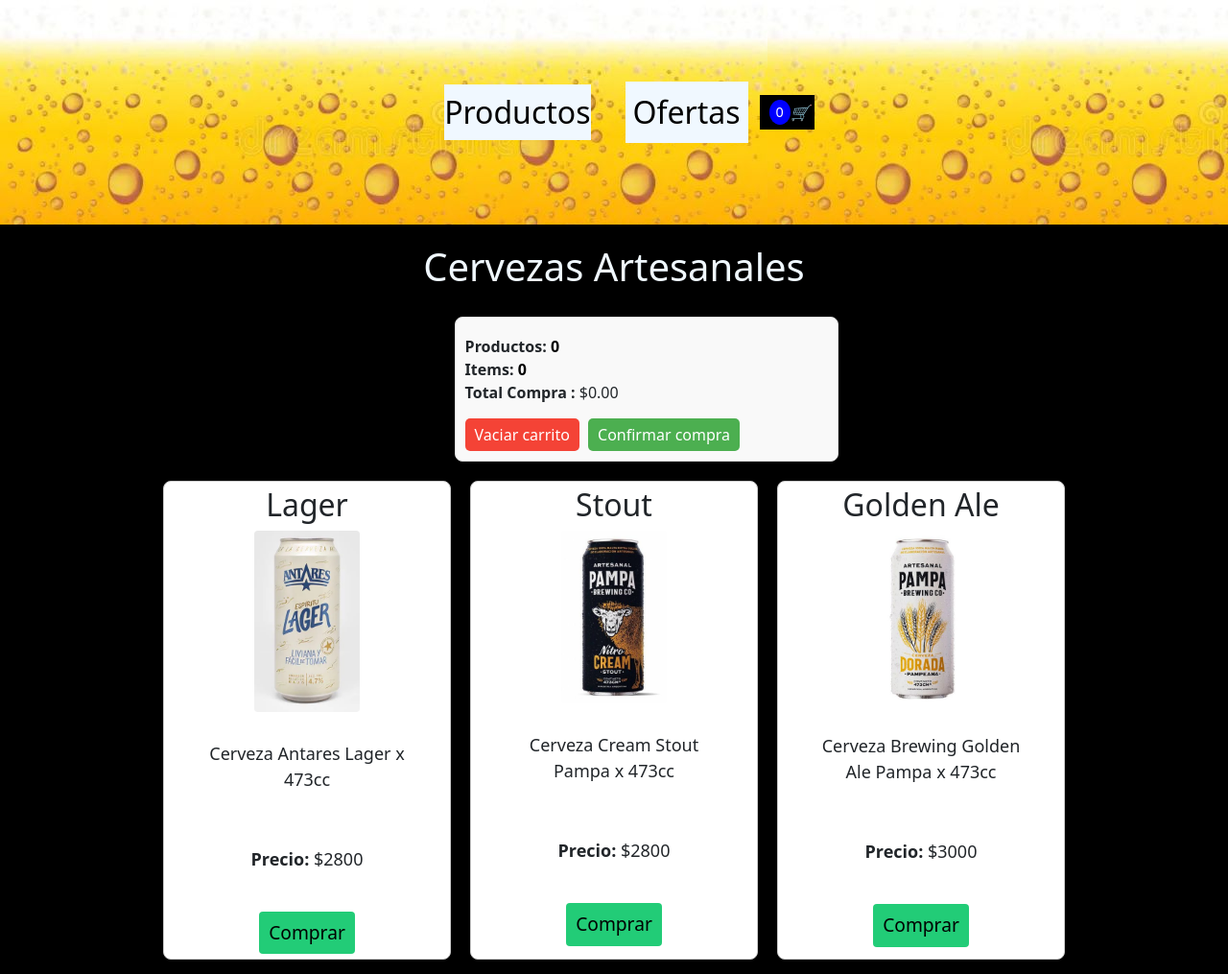
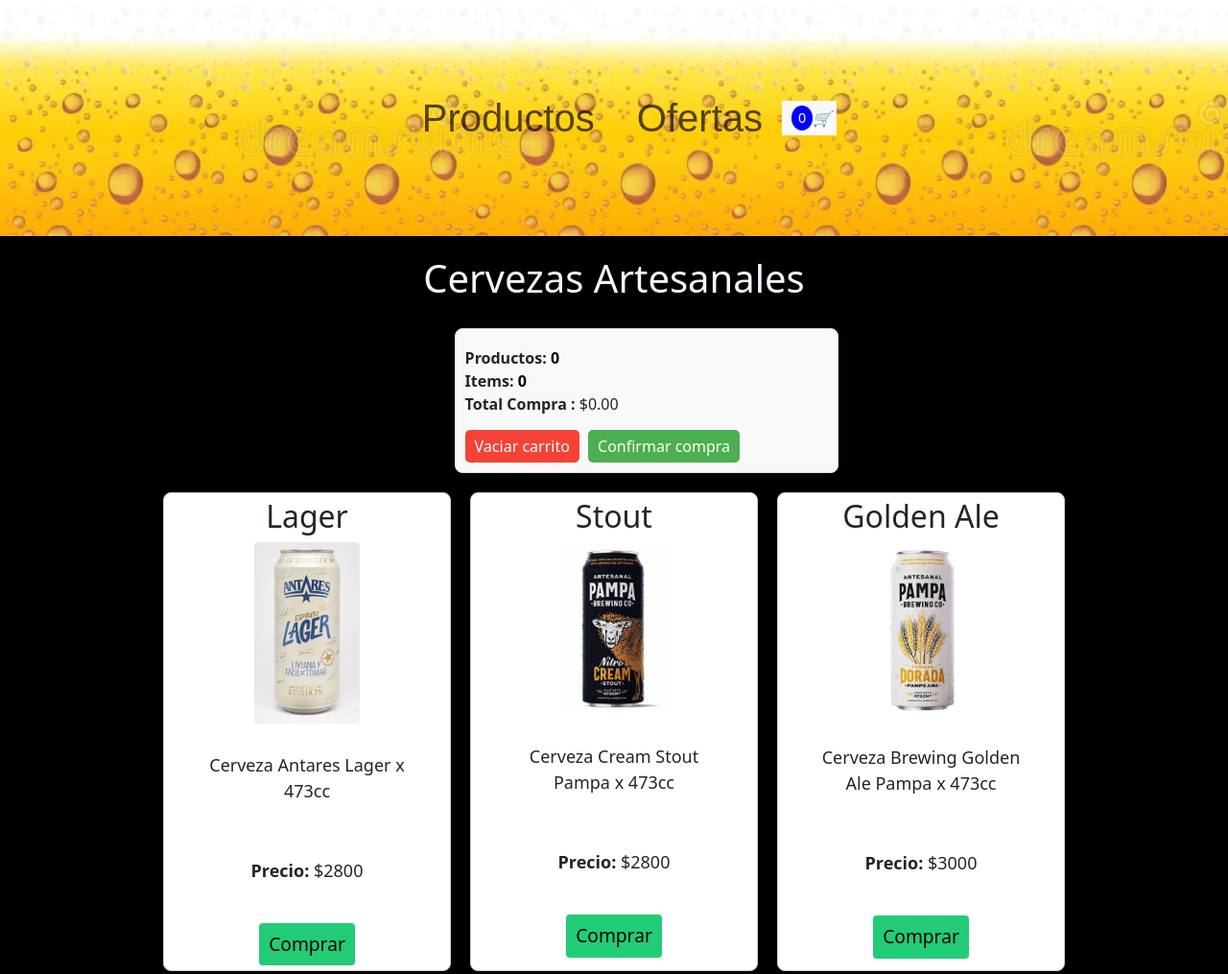
Before and after one commit to MaximilianoSulsenti/MaxiBeer-Javascript, a plain HTML site: page index.html in a window 1280 px wide. Shown: the top 1015 px of the page at 96% size. Drawn offline with nearby package versions, Linux system fonts and the light colour scheme.

Commit message:
estilo nuevo para el encabezado

```diff
--- a/css/style.css
+++ b/css/style.css
@@ -11,7 +11,7 @@ header{
     background-image: url(../assets/img/espuma.jpg);
 }
 main{
-  background-color: black;
+  background-color:black;
 }
 .fondonav{
     padding: 20px;
@@ -20,9 +20,9 @@ nav ul li{
     margin-left: 20px;
 }
 .colorEnlace{
-    color:black;
-    font-size: xx-large;
-    background-color:aliceblue;
+    color:rgba(9, 2, 2, 0.689);
+    font-size: 40px;
+    font-family: Arial, Helvetica, sans-serif;
 }
 h1{
     text-align-last: center;
@@ -76,12 +76,12 @@ button.botoncomprar {
 button.botoncomprar:hover {
   background-color: rgb(135, 236, 181);;
 }
-.carrito-item {
+carrito-item {
   border-bottom: 1px solid #eee;
-  padding: 5px 0;
+  padding: 400px 0;
 }
 .carrito{
-  background-color: black;
+  background-color: #f9f9f9;
 }
 #carrito-icon{
   font-size: 30px;
```
